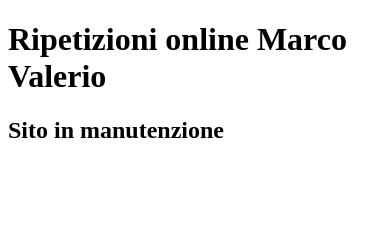
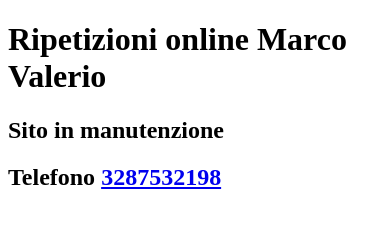
Before and after one commit to marcovalerio712/marcovalerio712.github.io, a plain HTML site: page index.html in a window 390 px wide. Drawn offline with Linux system fonts and the light colour scheme.

Commit message:
Update index.html
Added phone number to homepage

```diff
--- a/index.html
+++ b/index.html
@@ -11,6 +11,10 @@
             <h2>
                 Sito in manutenzione
             </h2>
+
+            <h2>
+                Telefono <a href="tel:328-753-2198">3287532198</a>
+            </h2>
         </header>
     </body>
 </html>
```
